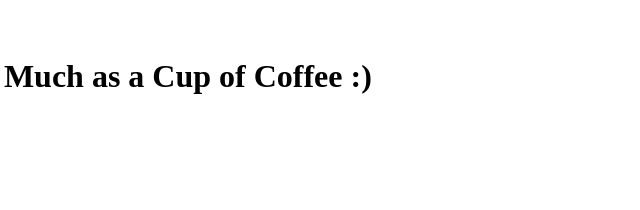
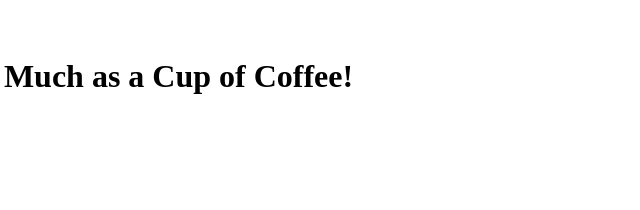
Before and after one commit to naderrazavi87/simplefolio2, a website: page src/template.html in a window 1280 px wide. Shown: the top 210 px of the page, 408-1048 px from the left. Drawn offline with nearby package versions, Linux system fonts and the light colour scheme.

Commit message:
some update in heading

```diff
--- a/src/template.html
+++ b/src/template.html
@@ -48,7 +48,7 @@
         <h1 class="hero-title" class="load-hidden">
           Hi, my name is <span class="text-color-main">Nader.</span>
           <br />
-          I Enjoy Web Development as Much as a Cup of Coffee :)
+          I Enjoy Web Development as Much as a Cup of Coffee!
         </h1>
         <p class="hero-cta" class="load-hidden">
           <a class="cta-btn cta-btn--hero" href="#about">Know more</a>
```
Also changed, not shown: 2 other files.
